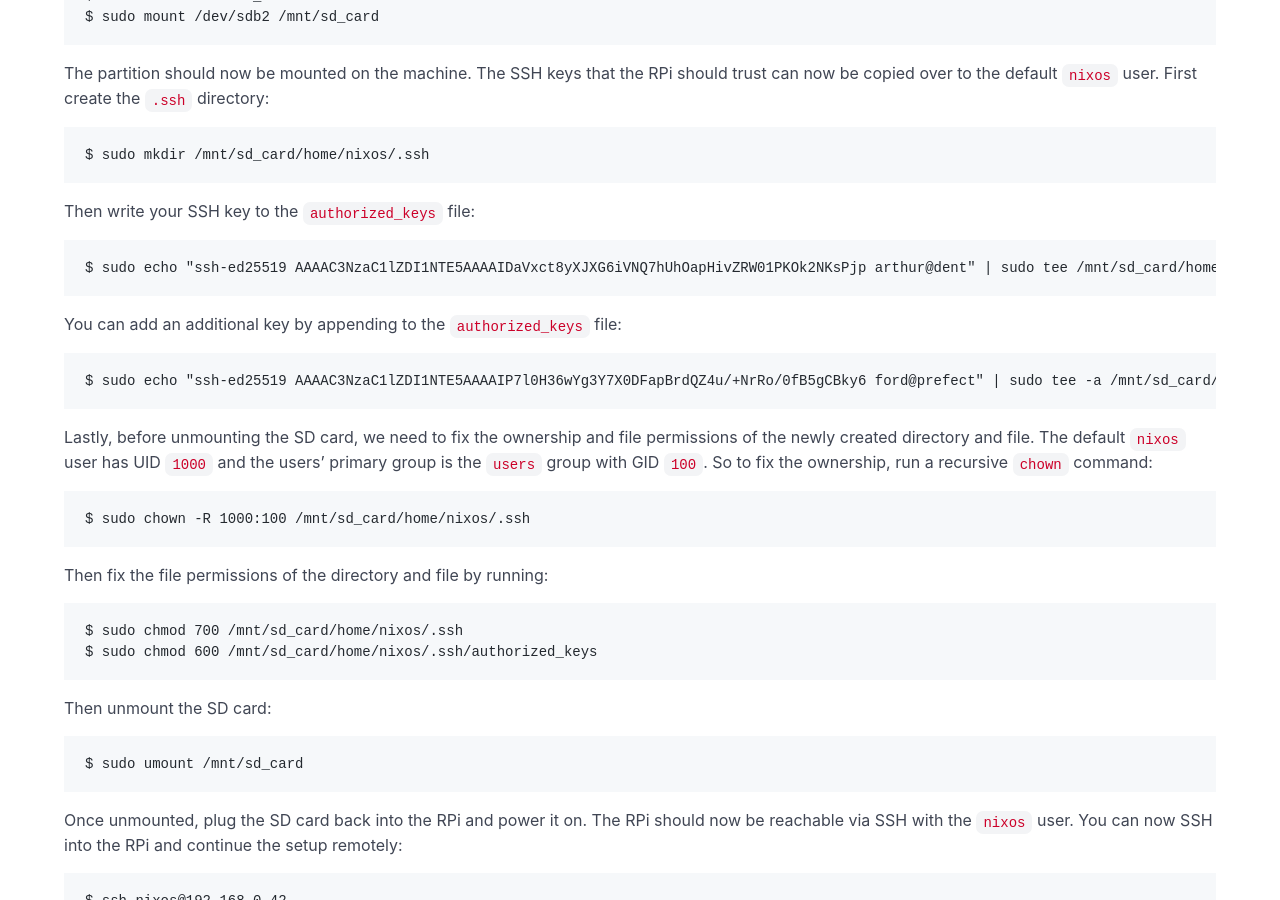
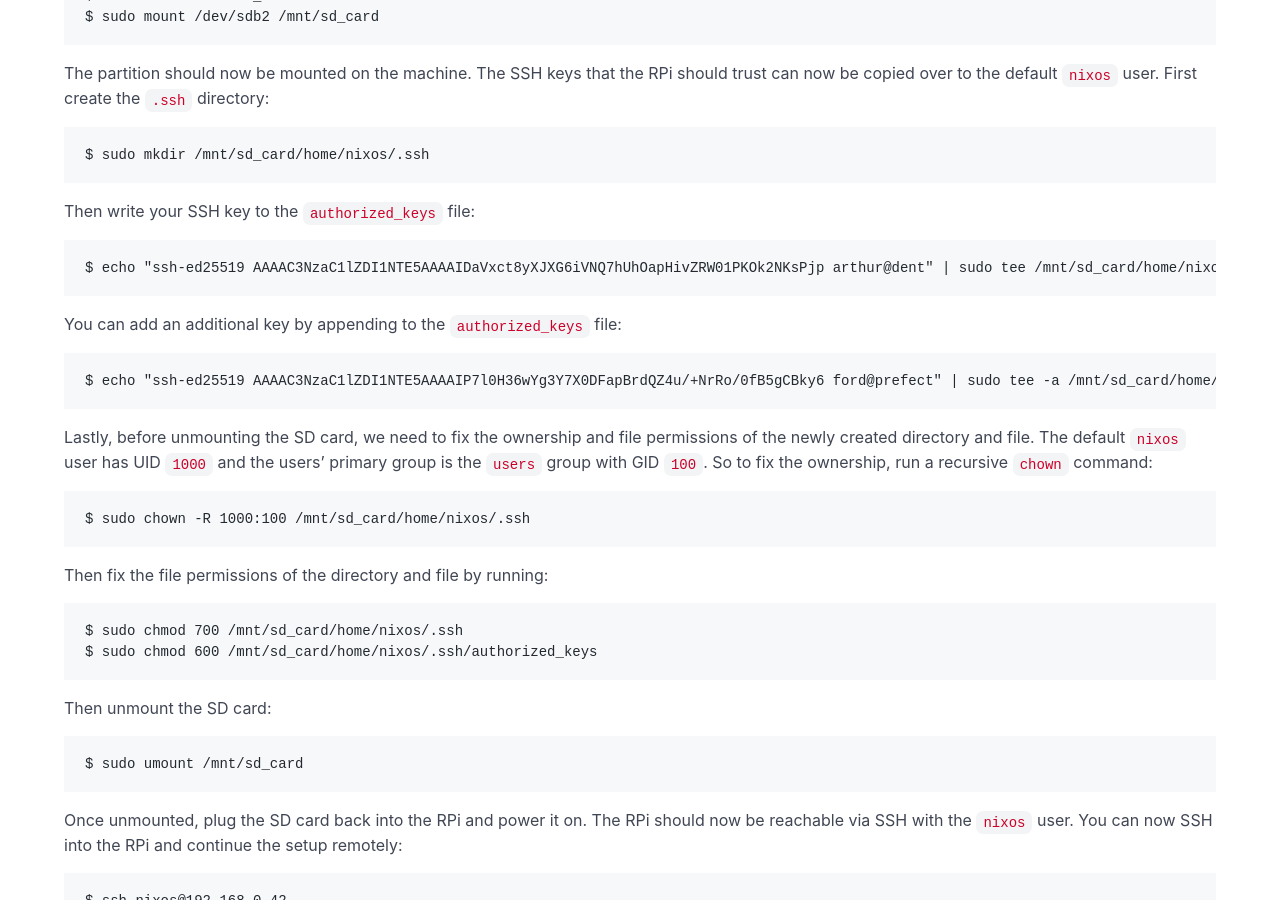
Before and after one commit to frederikstroem/frederikstroem.github.io, a Jekyll site: the page built from _posts/2024-08-10-bootstrapping-nixos-on-a-headless-raspberry-pi-4.md, in a window 1280 px wide and 900 px high, scrolled down 3077 px. Built offline with Jekyll 4.4.1, drawn with Linux system fonts in a browser that asks for light colours; some of the changed text lies outside the part shown.

Commit message:
Remove unneeded sudo for echo command in Raspberry Pi 4 NixOS bootstrapping guide

````diff
--- a/_posts/2024-08-10-bootstrapping-nixos-on-a-headless-raspberry-pi-4.md
+++ b/_posts/2024-08-10-bootstrapping-nixos-on-a-headless-raspberry-pi-4.md
@@ -104,13 +105,13 @@ $ sudo mkdir /mnt/sd_card/home/nixos/.ssh
 Then write your SSH key to the `authorized_keys` file:
 
 ```
-$ sudo echo "ssh-ed25519 AAAAC3NzaC1lZDI1NTE5AAAAIDaVxct8yXJXG6iVNQ7hUhOapHivZRW01PKOk2NKsPjp arthur@dent" | sudo tee /mnt/sd_card/home/nixos/.ssh/authorized_keys
+$ echo "ssh-ed25519 AAAAC3NzaC1lZDI1NTE5AAAAIDaVxct8yXJXG6iVNQ7hUhOapHivZRW01PKOk2NKsPjp arthur@dent" | sudo tee /mnt/sd_card/home/nixos/.ssh/authorized_keys
 ```
 
 You can add an additional key by appending to the `authorized_keys` file:
 
 ```
-$ sudo echo "ssh-ed25519 AAAAC3NzaC1lZDI1NTE5AAAAIP7l0H36wYg3Y7X0DFapBrdQZ4u/+NrRo/0fB5gCBky6 ford@prefect" | sudo tee -a /mnt/sd_card/home/nixos/.ssh/authorized_keys
+$ echo "ssh-ed25519 AAAAC3NzaC1lZDI1NTE5AAAAIP7l0H36wYg3Y7X0DFapBrdQZ4u/+NrRo/0fB5gCBky6 ford@prefect" | sudo tee -a /mnt/sd_card/home/nixos/.ssh/authorized_keys
 ```
 
 Lastly, before unmounting the SD card, we need to fix the ownership and file permissions of the newly created directory and file. The default `nixos` user has UID `1000` and the users' primary group is the `users` group with GID `100`. So to fix the ownership, run a recursive `chown` command:
````
Also changed, not shown: other parts of _posts/2024-08-10-bootstrapping-nixos-on-a-headless-raspberry-pi-4.md (+1 -0 lines).
